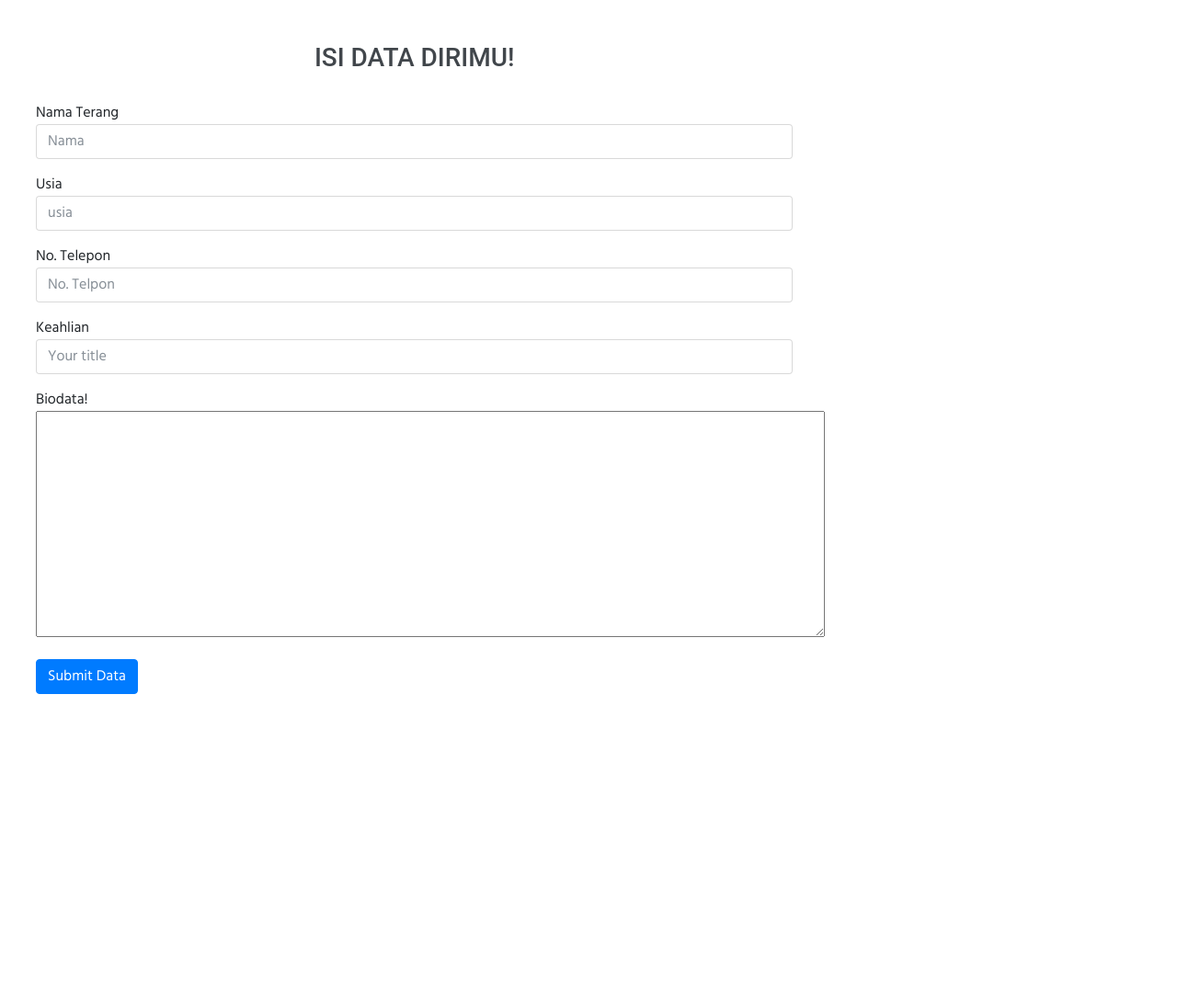
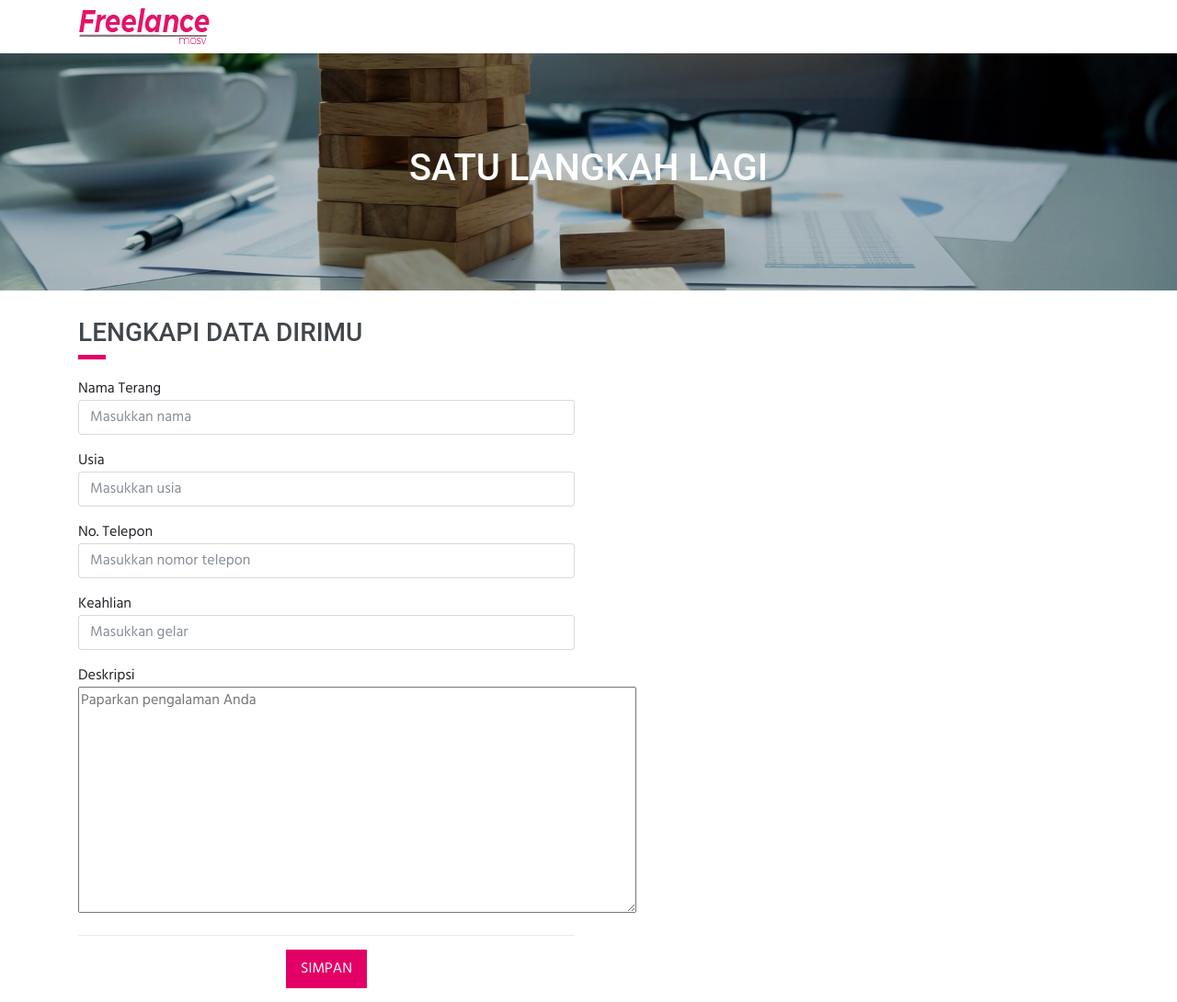
Before and after one commit to safiravanillia/FPMBD, a PHP site: page /getdata.php in a window 1280 px wide. Shown: the whole page at 92% size. Before the commit the page ends 755 px from the top, so only its background shows below. Run offline with PHP 8.4, Linux system fonts and the light colour scheme; the visitor is signed in with stand-in values (Sample User, id 1).

Commit message:
udah css nya

```diff
--- a/template edit/getdata.php
+++ b/template edit/getdata.php
@@ -25,36 +25,73 @@
   </head>
 
   <body id="page-top">
-  <div class = "col-md-8 m-4">
-	  <?php
-	 		if($_SESSION["role"] == "freelancer"){
+  	<header>
+  	<!-- Navbar -->
+      <nav class="navbar navbar-expand-lg navbar-light" id="mainNav" data-toggle="affix">
+        <div class="container">
+          <a class="navbar-brand smooth-scroll" href="#">
+            <img src="img/logo-s.png" alt="logo">
+          </a>
+          <button class="navbar-toggler navbar-toggler-right" type="button" data-toggle="collapse" data-target="#navbarResponsive" aria-controls="navbarResponsive" aria-expanded="false" aria-label="Toggle navigation">
+                <span class="navbar-toggler-icon"></span>
+          </button>
+      </nav>
+    </header>
+
+<!--====================================================
+                       HOME-P
+======================================================-->
+    <div id="home-p" class="home-p pages-head4 text-center">
+      <div class="container">
+        <h1 class="wow fadeInUp" data-wow-delay="0.1s">SATU LANGKAH LAGI</h1>
+      </div><!--/end container-->
+    </div>
+
+<!--====================================================
+                        ISI DATA
+======================================================-->
+    <section id="contact-p1" class="contact-p1">
+      <div class="container">
+        <div class="row">
+          <div class="col-md-8">
+            <div class="contact-p1-cont">
+              <h3><br>LENGKAPI DATA DIRIMU</h3>
+              <div class="heading-border-light"></div>
+            </div>
+          </div>
+        </div>
+      </div>
+    </section>
+
+  <div class="container">
+  	<div class="row">
+  		<div class="col-md-6">
+  			<?php
+  			if($_SESSION["role"] == "freelancer"){
 	 			echo '
-	 				<br />
-					<h3 align="center">Isi data dirimu!</h3>
-					<br />
 					<form method="post" action="insert.php?role=freelancer">
 					<div class = "form-group">
 						Nama Terang
-						<input type="text" name="nama" class ="form-control" placeholder="Nama" required/>
+						<input type="text" name="nama" class ="form-control" placeholder="Masukkan nama" required/>
 					</div>
 					<div class = "form-group">
 						Usia
-						<input type="text" name="umur" class ="form-control" placeholder="usia" required/>
+						<input type="text" name="umur" class ="form-control" placeholder="Masukkan usia" required/>
 					</div>
 					<div class = "form-group">
 						No. Telepon
-						<input type="text" name="telp" class ="form-control" placeholder="No. Telpon" />
+						<input type="text" name="telp" class ="form-control" placeholder="Masukkan nomor telepon" />
 					</div>
 					<div class = "form-group">
 						Keahlian
-						<input type="text" name="ahli" class ="form-control" placeholder="Your title" />
+						<input type="text" name="ahli" class ="form-control" placeholder="Masukkan gelar" />
 					</div>
 					<div class = "form-group">
-						Biodata! <br />
-						<textarea name="bio" rows="10" cols="100"></textarea>
+						Deskripsi <br />
+						<textarea name="bio" rows="10" cols="70" placeholder="Paparkan pengalaman Anda"></textarea>
 					</div>
-					<div class = "form-group">
-						<input type="submit" class="btn btn-primary" value="Submit Data">
+					<div class = "modal-footer">
+						<input type="submit" class="btn btn-general btn-white" value="Simpan">
 					</div>
 					</form>
 						';
@@ -67,23 +104,25 @@
 					<form method="post" action="insert.php?role=pengusaha">
 					<div class = "form-group">
 						Nama Perusahaan
-						<input type="text" name="nama" class ="form-control" placeholder="Nama" required/>
+						<input type="text" name="nama" class ="form-control" placeholder="Masukkan nama" required/>
 					</div>
 					<div class = "form-group">
 						Alamat
-						<input type="text" name="alamat" class ="form-control" placeholder="Alamat Lengkap" required/>
+						<input type="text" name="alamat" class ="form-control" placeholder="Masukkan alamat lengkap" required/>
 					</div>
 					<div class = "form-group">
 						No. Telepon
-						<input type="text" name="telp" class ="form-control" placeholder="No. Telpon" />
+						<input type="text" name="telp" class ="form-control" placeholder="Masukkan nomor telepon" />
 					</div>
 					<div class = "form-group">
-						<input type="submit" class="btn btn-primary" value="Submit Data">
+						<input type="submit" class="btn btn-primary" value="Simpan">
 					</div>
 					</form>
 	 			';
 	 		}
-	  ?>
+	 		?>
+	 		</div>
+	 	</div>
 	</div>
   </body>
  </html>
```
